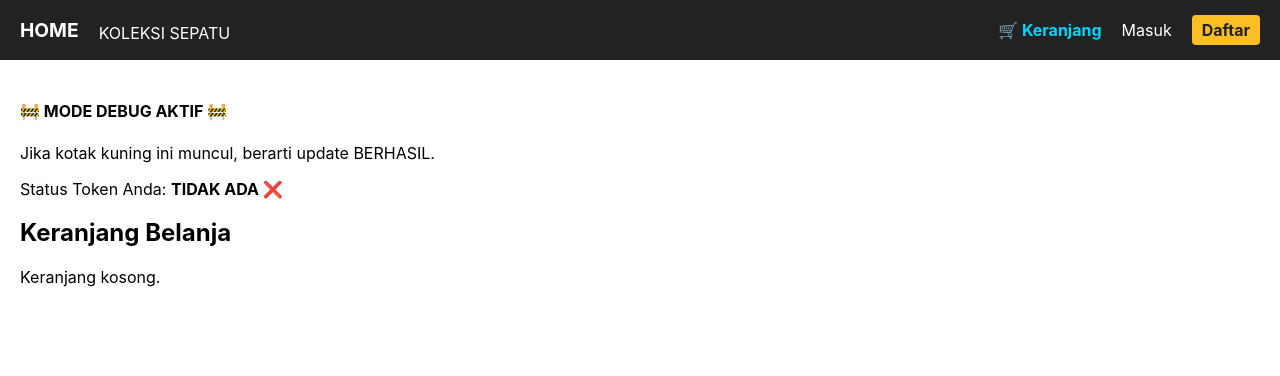
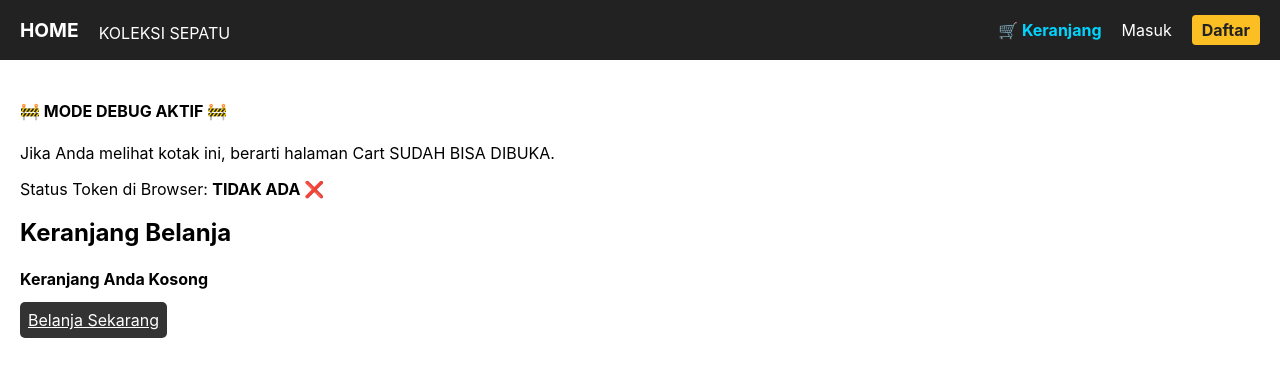
Before and after one commit to DIAZ9797/shoe-store-fullstack, a React (Create React App) app in the folder shoe-store/: page /cart in a window 1280 px wide. Shown: the top 376 px of the page. Built offline with nearby package versions, Linux system fonts and the light colour scheme.

Commit message:
Update cart debug mode final

```diff
--- a/shoe-store/src/pages/Cart.js
+++ b/shoe-store/src/pages/Cart.js
@@ -2,30 +2,34 @@ import React, { useState, useEffect } from "react";
 import { Link } from "react-router-dom";
 
 const Cart = () => {
+  // 1. Cek Token (Hanya untuk info di layar, bukan untuk mengusir)
   const token = localStorage.getItem("token");
   const [cartItems, setCartItems] = useState([]);
 
   useEffect(() => {
-    // KITA HAPUS SEMUA LOGIKA PENGUSIRAN DI SINI
-    // Biarkan halaman tampil apa adanya
+    // Ambil data ID produk yang tersimpan di Local Storage
     const storedCart = JSON.parse(localStorage.getItem("cart")) || [];
 
+    // Jika keranjang kosong, stop di sini
     if (storedCart.length === 0) {
       setCartItems([]);
       return;
     }
 
+    // Ambil data produk dari Backend
     fetch("https://backend-toko-sepatu.vercel.app/api/products")
       .then((res) => res.json())
       .then((products) => {
+        // Filter: Hanya ambil produk yang ID-nya ada di keranjang kita
         const cartProducts = products.filter((product) =>
           storedCart.includes(product._id),
         );
         setCartItems(cartProducts);
       })
-      .catch((err) => console.error(err));
+      .catch((err) => console.error("Gagal ambil data:", err));
   }, []);
 
+  // Fungsi Hapus Barang
   const removeFromCart = (id) => {
     const newCart = cartItems.filter((item) => item._id !== id);
     setCartItems(newCart);
@@ -35,33 +39,50 @@ const Cart = () => {
 
   return (
     <div className="container mt-5">
-      {/* KOTAK KUNING INI TANDA KODINGAN BARU SUDAH MASUK */}
+      {/* --- KOTAK KUNING DEBUGGING (Tanda Kode Baru Masuk) --- */}
       <div className="alert alert-warning text-center">
         <h4>🚧 MODE DEBUG AKTIF 🚧</h4>
-        <p>Jika kotak kuning ini muncul, berarti update BERHASIL.</p>
         <p>
-          Status Token Anda:{" "}
+          Jika Anda melihat kotak ini, berarti halaman Cart SUDAH BISA DIBUKA.
+        </p>
+        <p>
+          Status Token di Browser:{" "}
           <strong>{token ? "ADA ✅" : "TIDAK ADA ❌"}</strong>
         </p>
       </div>
+      {/* ----------------------------------------------------- */}
 
       <h2 className="mb-4">Keranjang Belanja</h2>
+
       {cartItems.length === 0 ? (
-        <p>Keranjang kosong.</p>
+        <div className="text-center my-5">
+          <h4>Keranjang Anda Kosong</h4>
+          <Link to="/" className="btn btn-dark mt-3">
+            Belanja Sekarang
+          </Link>
+        </div>
       ) : (
         <div className="row">
           {cartItems.map((item) => (
             <div key={item._id} className="col-md-4 mb-3">
-              <div className="card">
+              <div className="card h-100 shadow-sm">
                 <img
                   src={item.image}
                   className="card-img-top"
                   style={{ height: "200px", objectFit: "cover" }}
-                  alt="sepatu"
+                  alt={item.name}
                 />
-                <div className="card-body">
-                  <h5>{item.name}</h5>
-                  <p>Rp {item.price}</p>
+                <div className="card-body d-flex flex-column">
+                  <h5 className="card-title">{item.name}</h5>
+                  <p className="card-text fw-bold text-danger">
+                    Rp {item.price.toLocaleString()}
+                  </p>
+                  <button
+                    className="btn btn-outline-danger mt-auto"
+                    onClick={() => removeFromCart(item._id)}
+                  >
+                    Hapus
+                  </button>
                 </div>
               </div>
             </div>
```
